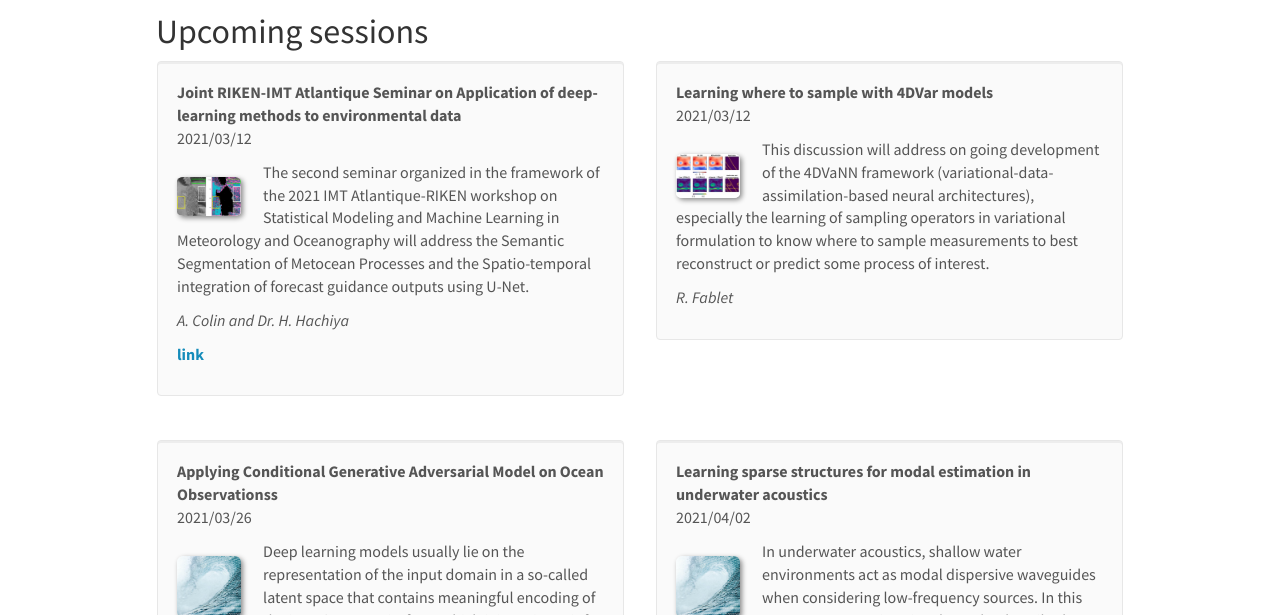
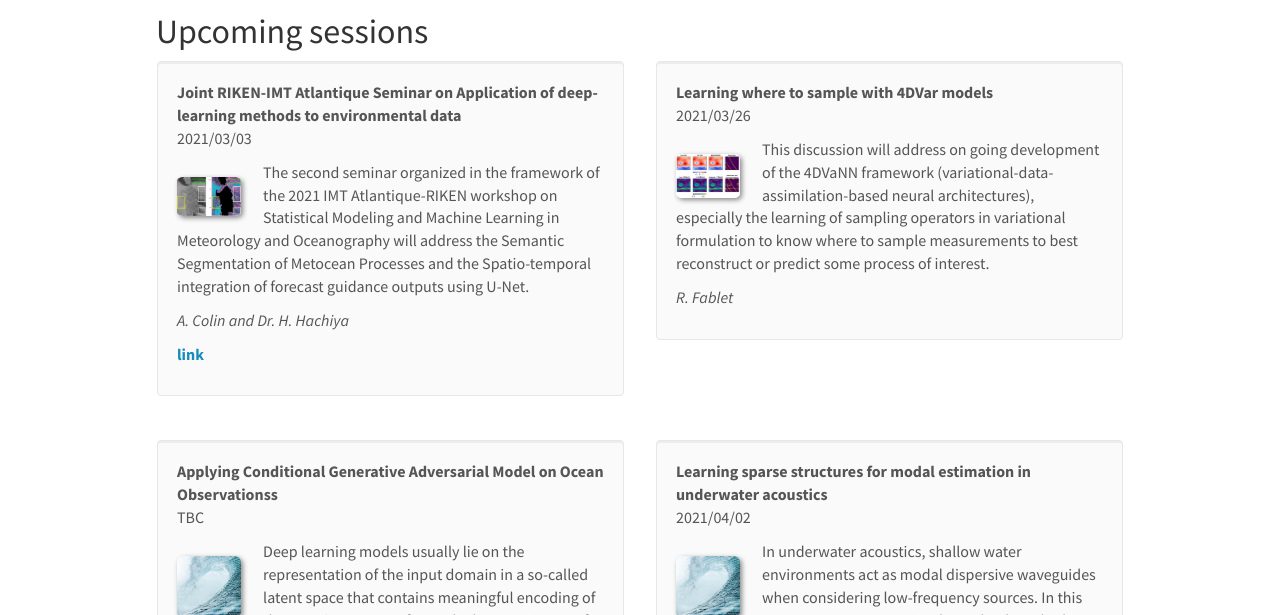
Before and after one commit to CIA-Oceanix/CIA-Oceanix.github.io, a Jekyll site: the page built from _pages/oceanix_sandbox.md, in a window 1280 px wide and 900 px high. Shown: the part 264-879 px from the top of the window. Built offline with Jekyll 4.4.1, drawn with Linux system fonts in a browser that asks for light colours; nearby versions of some CDN libraries.

Commit message:
Update sandbox_list.yml

```diff
--- a/_data/sandbox_list.yml
+++ b/_data/sandbox_list.yml
@@ -1,7 +1,7 @@
 - title: "Joint RIKEN-IMT Atlantique Seminar on Application of deep-learning methods to environmental data"
   image: aurelienSegSAR2021.jpg
   description: The second seminar organized in the framework of the 2021 IMT Atlantique-RIKEN workshop on Statistical Modeling and Machine Learning in Meteorology and Oceanography will address the Semantic Segmentation of Metocean Processes and the Spatio-temporal integration of forecast guidance outputs using U-Net.
-  date: 2021/03/12
+  date: 2021/03/03
   authors: A. Colin and Dr. H. Hachiya
   link:
   slideslink:
@@ -17,7 +17,7 @@
 - title: "Learning where to sample with 4DVar models"
   image: ronan4DVarNNSamp2021.jpg
   description: This discussion will address on going development of the 4DVaNN framework (variational-data-assimilation-based neural architectures), especially the learning of sampling operators in variational formulation to know where to sample measurements to best reconstruct or predict some process of interest.
-  date: 2021/03/12
+  date: 2021/03/26
   authors: R. Fablet
   link:
   slideslink:
@@ -33,7 +33,7 @@
 - title: "Applying Conditional Generative Adversarial Model on Ocean Observationss"
   image: default.jpg
   description: Deep learning models usually lie on the representation of the input domain in a so-called latent space that contains meaningful encoding of the input's semantic, from which it is easier to infer a categorization or a segmentation than from the original image space. Generative Adversarial Models, or GAN, on the other hand, aim to learn a latent space from which realistic synthetic data can be produced. As such, generative models can be considered to obtain a general representation that could be reused for a variety of tasks. It can also be used to generate new groundtruths for data augmentation, in which case conditional generation is required to select some aspect of the generated data. In the context of SAR imagery, constraints on the generator have to be integrated to take into account some particularities of the ocean observations, in particular the preponderance of high-frequency patterns.
-  date: 2021/03/26
+  date: TBC
   authors: A. Colin
   link:
   slideslink:
```
